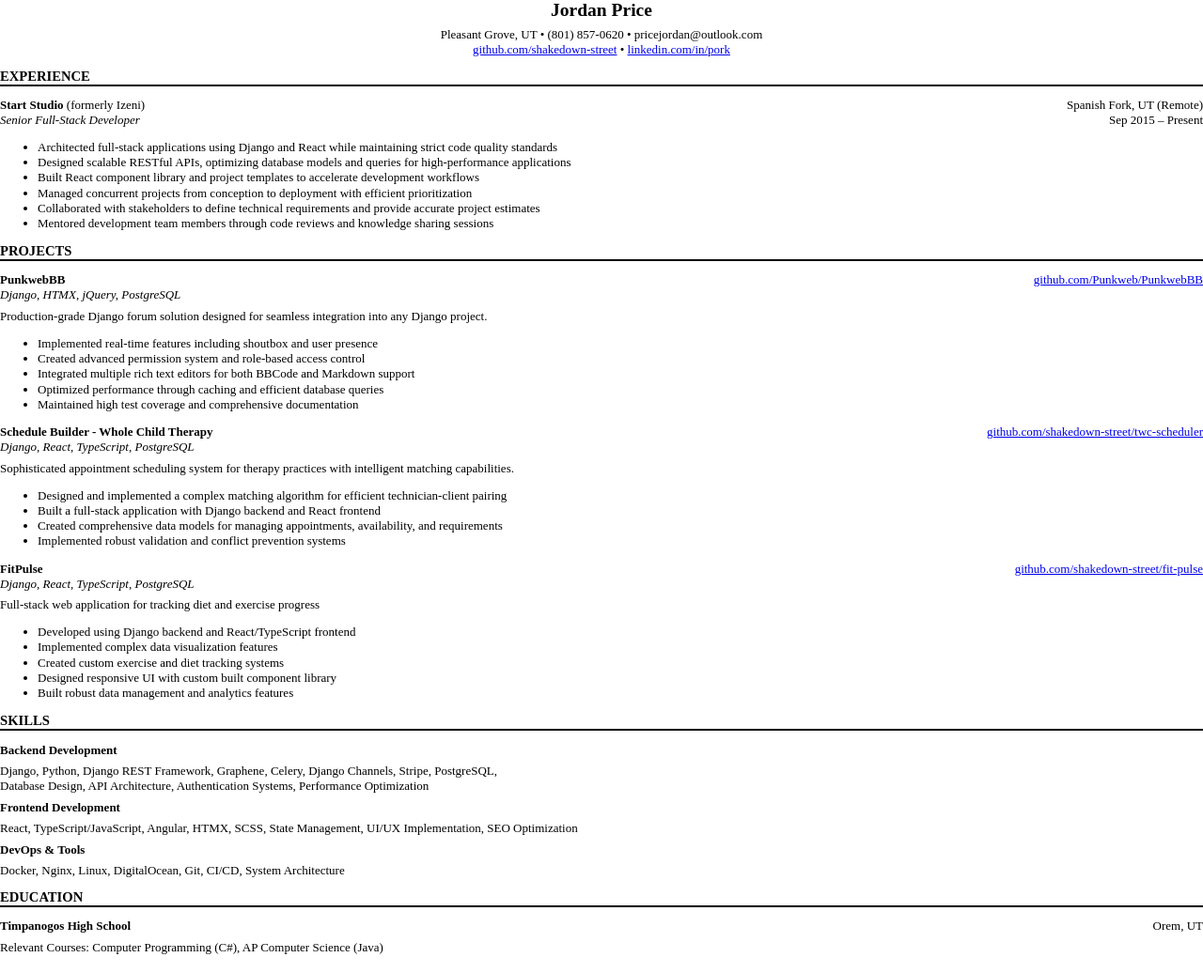
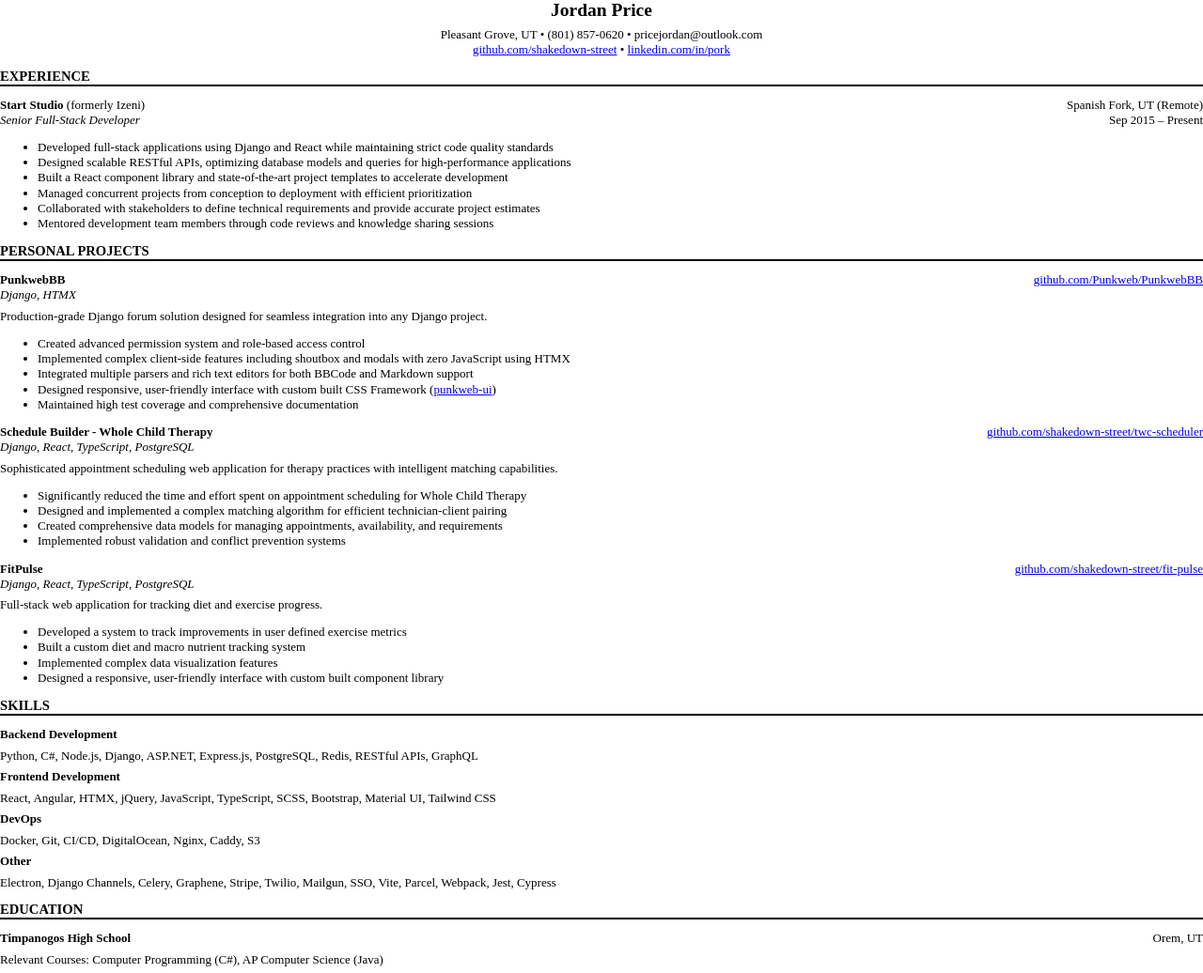
Before and after one commit to shakedown-street/jprice, a Django app: template resume/templates/resume/comprehensive_resume.html in a window 1280 px wide. Shown: the whole page at 94% size. Run offline with Django 4.2, Linux system fonts and the light colour scheme; the template is opened without the code that fills it, so the values that code supplies are empty.

Commit message:
Improve resume copy

```diff
--- a/resume/templates/resume/comprehensive_resume.html
+++ b/resume/templates/resume/comprehensive_resume.html
@@ -31,16 +31,16 @@
         <div>Sep 2015 – Present</div>
       </div>
       <ul>
-        <li>Architected full-stack applications using Django and React while maintaining strict code quality standards</li>
+        <li>Developed full-stack applications using Django and React while maintaining strict code quality standards</li>
         <li>Designed scalable RESTful APIs, optimizing database models and queries for high-performance applications</li>
-        <li>Built React component library and project templates to accelerate development workflows</li>
+        <li>Built a React component library and state-of-the-art project templates to accelerate development</li>
         <li>Managed concurrent projects from conception to deployment with efficient prioritization</li>
         <li>Collaborated with stakeholders to define technical requirements and provide accurate project estimates</li>
         <li>Mentored development team members through code reviews and knowledge sharing sessions</li>
       </ul>
     </section>
     <section>
-      <h2 class="sectionHeader">Projects</h2>
+      <h2 class="sectionHeader">Personal Projects</h2>
       <div>
         <div class="flex align-center justify-between">
           <div>
@@ -51,14 +51,16 @@
           </div>
         </div>
         <div>
-          <em>Django, HTMX, jQuery, PostgreSQL</em>
+          <em>Django, HTMX</em>
         </div>
         <p>Production-grade Django forum solution designed for seamless integration into any Django project.</p>
         <ul>
-          <li>Implemented real-time features including shoutbox and user presence</li>
           <li>Created advanced permission system and role-based access control</li>
-          <li>Integrated multiple rich text editors for both BBCode and Markdown support</li>
-          <li>Optimized performance through caching and efficient database queries</li>
+          <li>Implemented complex client-side features including shoutbox and modals with zero JavaScript using HTMX</li>
+          <li>Integrated multiple parsers and rich text editors for both BBCode and Markdown support</li>
+          <li>
+            Designed responsive, user-friendly interface with custom built CSS Framework (<a href="https://github.com/Punkweb/punkweb-ui">punkweb-ui</a>)
+          </li>
           <li>Maintained high test coverage and comprehensive documentation</li>
         </ul>
       </div>
@@ -74,10 +76,12 @@
         <div>
           <em>Django, React, TypeScript, PostgreSQL</em>
         </div>
-        <p>Sophisticated appointment scheduling system for therapy practices with intelligent matching capabilities.</p>
+        <p>
+          Sophisticated appointment scheduling web application for therapy practices with intelligent matching capabilities.
+        </p>
         <ul>
+          <li>Significantly reduced the time and effort spent on appointment scheduling for Whole Child Therapy</li>
           <li>Designed and implemented a complex matching algorithm for efficient technician-client pairing</li>
-          <li>Built a full-stack application with Django backend and React frontend</li>
           <li>Created comprehensive data models for managing appointments, availability, and requirements</li>
           <li>Implemented robust validation and conflict prevention systems</li>
         </ul>
@@ -94,13 +98,12 @@
         <div>
           <em>Django, React, TypeScript, PostgreSQL</em>
         </div>
-        <p>Full-stack web application for tracking diet and exercise progress</p>
+        <p>Full-stack web application for tracking diet and exercise progress.</p>
         <ul>
-          <li>Developed using Django backend and React/TypeScript frontend</li>
+          <li>Developed a system to track improvements in user defined exercise metrics</li>
+          <li>Built a custom diet and macro nutrient tracking system</li>
           <li>Implemented complex data visualization features</li>
-          <li>Created custom exercise and diet tracking systems</li>
-          <li>Designed responsive UI with custom built component library</li>
-          <li>Built robust data management and analytics features</li>
+          <li>Designed a responsive, user-friendly interface with custom built component library</li>
         </ul>
       </div>
     </section>
@@ -110,23 +113,25 @@
         <div>
           <b>Backend Development</b>
         </div>
-        <p>
-          Django, Python, Django REST Framework, Graphene, Celery, Django Channels, Stripe, PostgreSQL,
-          <br />
-          Database Design, API Architecture, Authentication Systems, Performance Optimization
-        </p>
+        <p>Python, C#, Node.js, Django, ASP.NET, Express.js, PostgreSQL, Redis, RESTful APIs, GraphQL</p>
       </div>
       <div>
         <div>
           <b>Frontend Development</b>
         </div>
-        <p>React, TypeScript/JavaScript, Angular, HTMX, SCSS, State Management, UI/UX Implementation, SEO Optimization</p>
+        <p>React, Angular, HTMX, jQuery, JavaScript, TypeScript, SCSS, Bootstrap, Material UI, Tailwind CSS</p>
       </div>
       <div>
         <div>
-          <b>DevOps & Tools</b>
+          <b>DevOps</b>
         </div>
-        <p>Docker, Nginx, Linux, DigitalOcean, Git, CI/CD, System Architecture</p>
+        <p>Docker, Git, CI/CD, DigitalOcean, Nginx, Caddy, S3</p>
+      </div>
+      <div>
+        <div>
+          <b>Other</b>
+        </div>
+        <p>Electron, Django Channels, Celery, Graphene, Stripe, Twilio, Mailgun, SSO, Vite, Parcel, Webpack, Jest, Cypress</p>
       </div>
     </section>
     <section>
```
